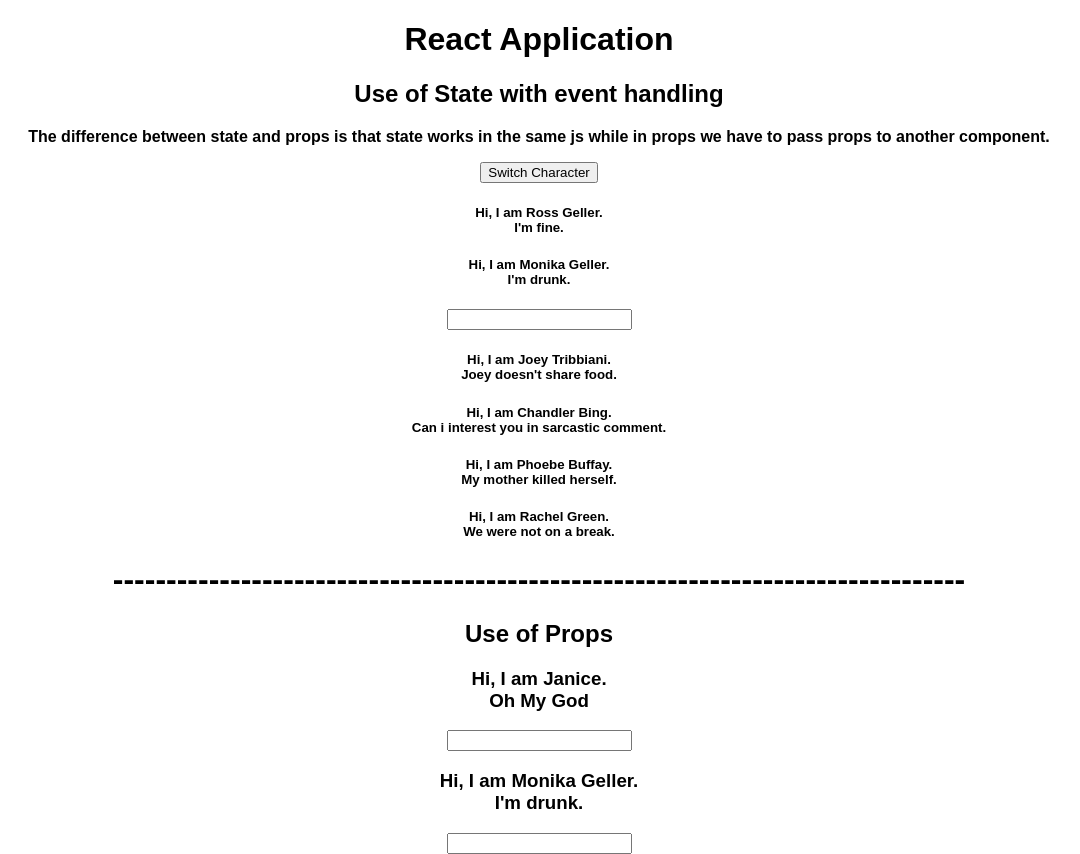
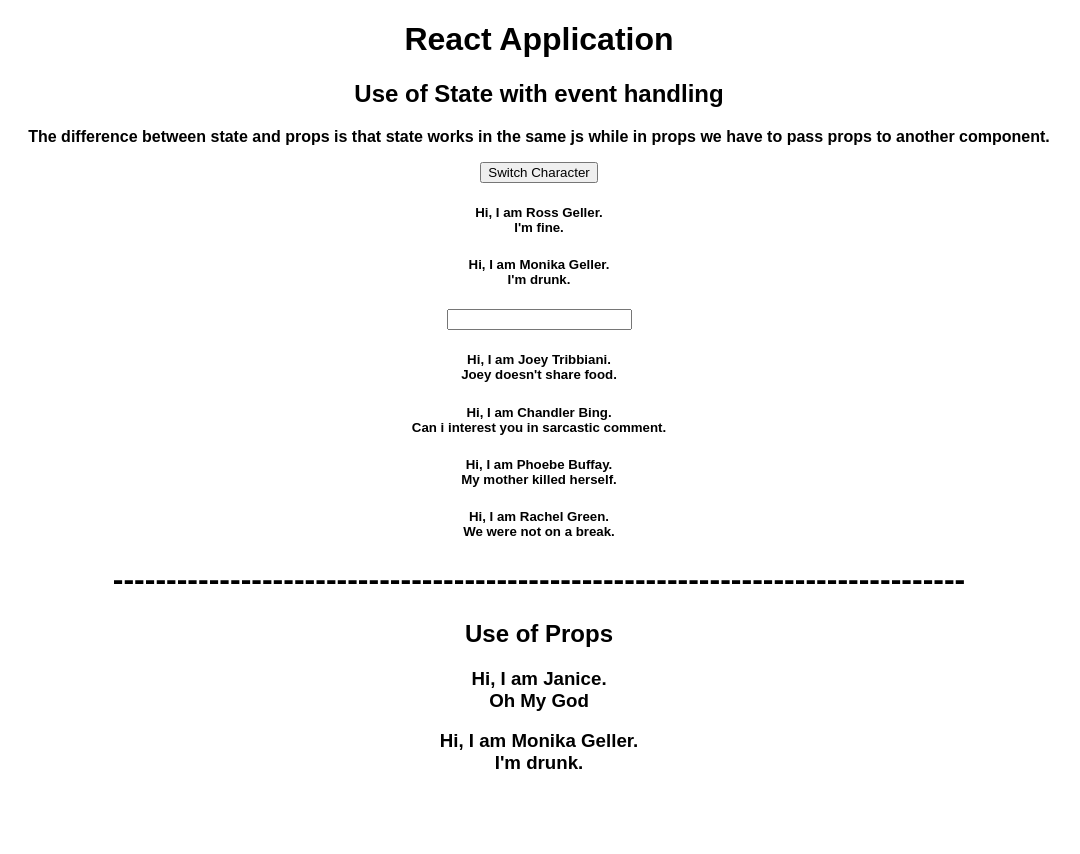
Before and after one commit to Skandh15/FirstApplication, a React (Create React App) app: page / in a window 1280 px wide. Shown: the whole page, without its empty margins (101-1181 px from the left). After the commit the page ends 800 px from the top, so only its background shows below. Built offline with nearby package versions, Linux system fonts and the light colour scheme.

Commit message:
Fixed the issue of null tagline

```diff
--- a/package.json
+++ b/package.json
@@ -5,7 +5,7 @@
   "dependencies": {
     "react": "^16.11.0",
     "react-dom": "^16.11.0",
-    "react-scripts": "0.9.5"
+    "react-scripts": "^0.9.5"
   },
   "devDependencies": {},
   "scripts": {
--- a/src/App.js
+++ b/src/App.js
@@ -14,13 +14,14 @@
     ]
   }
 
+  newTagline = 'It\'s not that common, it\'s not that easy and it doesn\'t happen to every guy.';
   render() {
     return (
       <div className="App">
         <h1>React Application</h1>
         <h2>Use of State with event handling</h2>
         <p><strong>The difference between state and props is that state works in the same js while in props we have to pass props to another component.</strong></p>
-        <button onClick = {this.CharacterSwitchHandler.bind(this,'It\'s not that common, it\'s not that easy and it doesn\'t happen to every guy.')}>Switch Character</button>
+        <button onClick = {this.CharacterSwitchHandler.bind(this,this.newTagline)}>Switch Character</button>
         <h5>Hi, I am { this.state.character[0].name }. <br></br>  { this.state.character[0].tagline } </h5>
         <h5>Hi, I am { this.state.character[1].name }. <br></br>  { this.state.character[1].tagline } </h5>
         <input type = 'text' onChange = {this.NameChangehandler}></input>
--- a/src/Company/Company.js
+++ b/src/Company/Company.js
@@ -5,7 +5,6 @@
     return (
         <div>
             <h3>Hi, I am {props.name}. <br></br> {props.tagline}</h3>
-            <input type='text' onChange={props.changed}></input>
         </div>
     )
 };
```
